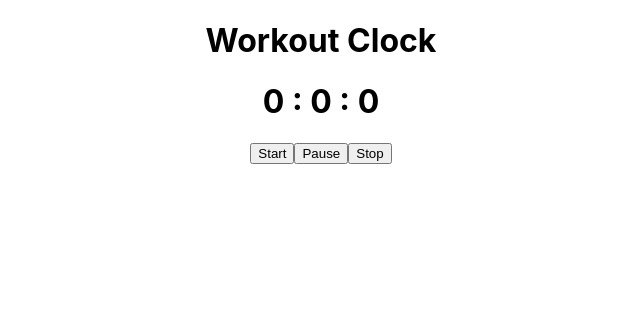
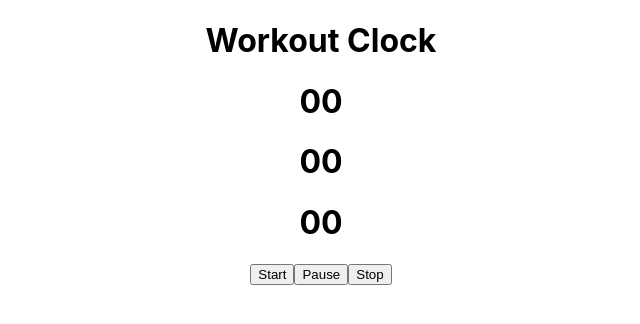
Before and after one commit to DeclanBernardin/Workout_clock, a React (Create React App) app: page / in a window 1280 px wide. Shown: the top 324 px of the page, without its empty margins (319-959 px from the left). Built offline with nearby package versions, Linux system fonts and the light colour scheme.

Commit message:
added 0 that go away after every increment reaches double digits to look more clean

```diff
--- a/src/Components/Timer/Timer.jsx
+++ b/src/Components/Timer/Timer.jsx
@@ -134,7 +134,11 @@ class Timer extends Component {
     render() {
         return (
             <div>
-                <h1> {this.state.timeHours} : {this.state.timeMinutes} : {this.state.timeSeconds}</h1>
+                {this.state.tenMinutes ? <h1> {this.state.timeHours} </h1> : <h1> 0{this.state.timeHours} </h1>}
+
+                {this.state.tenMinutes ? <h1> {this.state.timeMinutes}</h1> : <h1> 0{this.state.timeMinutes} </h1>}
+
+                {this.state.tenSeconds ? <h1> {this.state.timeSeconds}</h1> : <h1> 0{this.state.timeSeconds}</h1> }
 
                 <button onClick={this.StartTimer}>
                     Start
```
